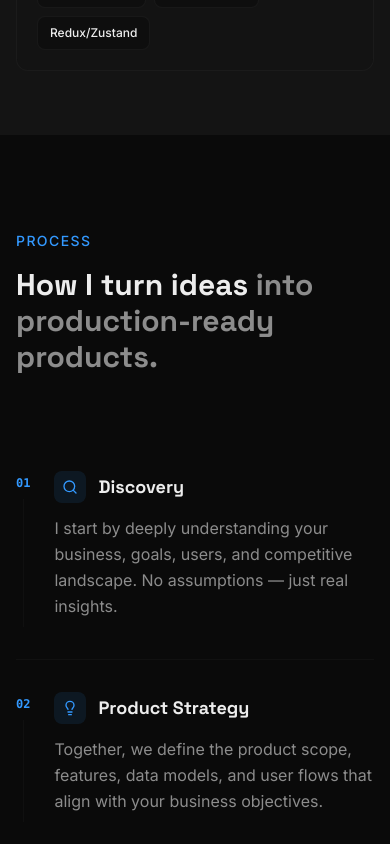
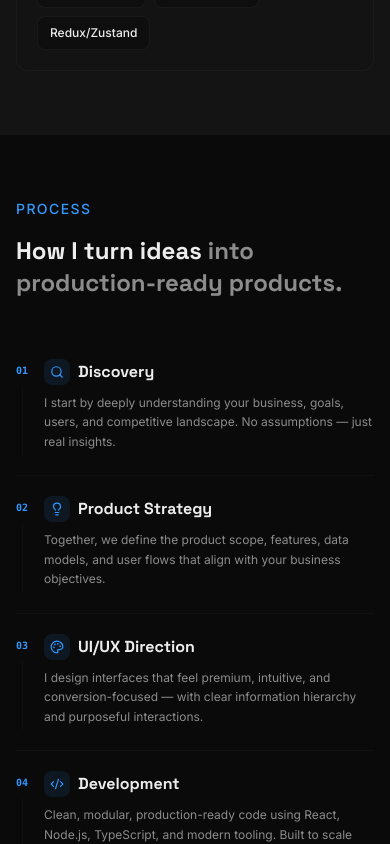
Before and after one commit to Code-With-Fred/ABOUT-ME, a React (Vite) app: page / in a window 390 px wide. Shown: the part 6500-7344 px from the top of the page. Built offline with nearby package versions, Linux system fonts and the light colour scheme.

Commit message:
Changes
Co-authored-by: Code-With-Fred <206179912+Code-With-Fred@users.noreply.github.com>

```diff
--- a/src/components/sections/ProcessSection.tsx
+++ b/src/components/sections/ProcessSection.tsx
@@ -3,36 +3,11 @@ import { useInView } from "react-intersection-observer"
 import { Search, Lightbulb, Palette, Code2, Rocket } from "lucide-react"
 
 const steps = [
-  {
-    icon: Search,
-    number: "01",
-    title: "Discovery",
-    description: "I start by deeply understanding your business, goals, users, and competitive landscape. No assumptions — just real insights.",
-  },
-  {
-    icon: Lightbulb,
-    number: "02",
-    title: "Product Strategy",
-    description: "Together, we define the product scope, features, data models, and user flows that align with your business objectives.",
-  },
-  {
-    icon: Palette,
-    number: "03",
-    title: "UI/UX Direction",
-    description: "I design interfaces that feel premium, intuitive, and conversion-focused — with clear information hierarchy and purposeful interactions.",
-  },
-  {
-    icon: Code2,
-    number: "04",
-    title: "Development",
-    description: "Clean, modular, production-ready code using React, Node.js, TypeScript, and modern tooling. Built to scale from day one.",
-  },
-  {
-    icon: Rocket,
-    number: "05",
-    title: "Launch & Optimize",
-    description: "Rigorous testing, performance tuning, and deployment. Post-launch, I monitor and iterate to maximize product impact.",
-  },
+  { icon: Search, number: "01", title: "Discovery", description: "I start by deeply understanding your business, goals, users, and competitive landscape. No assumptions — just real insights." },
+  { icon: Lightbulb, number: "02", title: "Product Strategy", description: "Together, we define the product scope, features, data models, and user flows that align with your business objectives." },
+  { icon: Palette, number: "03", title: "UI/UX Direction", description: "I design interfaces that feel premium, intuitive, and conversion-focused — with clear information hierarchy and purposeful interactions." },
+  { icon: Code2, number: "04", title: "Development", description: "Clean, modular, production-ready code using React, Node.js, TypeScript, and modern tooling. Built to scale from day one." },
+  { icon: Rocket, number: "05", title: "Launch & Optimize", description: "Rigorous testing, performance tuning, and deployment. Post-launch, I monitor and iterate to maximize product impact." },
 ]
 
 const ProcessSection = () => {
@@ -41,7 +16,7 @@ const ProcessSection = () => {
   return (
     <section
       id="process"
-      className="py-24 sm:py-32 relative"
+      className="py-16 sm:py-24 md:py-32 relative"
       aria-labelledby="process-heading"
     >
       <div className="container mx-auto px-4 sm:px-6">
@@ -64,7 +39,7 @@ const ProcessSection = () => {
             initial={{ opacity: 0, y: 20 }}
             animate={inView ? { opacity: 1, y: 0 } : {}}
             transition={{ delay: 0.1 }}
-            className="text-3xl sm:text-4xl md:text-5xl font-bold font-display mb-16 max-w-3xl"
+            className="text-2xl sm:text-3xl md:text-4xl lg:text-5xl font-bold font-display mb-10 sm:mb-16 max-w-3xl"
           >
             How I turn ideas{" "}
             <span className="text-muted-foreground">into production-ready products.</span>
@@ -79,26 +54,24 @@ const ProcessSection = () => {
                 transition={{ delay: 0.2 + i * 0.1 }}
                 className="group relative"
               >
-                <div className="flex gap-6 sm:gap-8 py-8 border-b border-border/30 hover:border-primary/20 transition-colors">
-                  {/* Number + line */}
+                <div className="flex gap-4 sm:gap-6 md:gap-8 py-5 sm:py-8 border-b border-border/30 hover:border-primary/20 transition-colors">
                   <div className="flex flex-col items-center gap-2 pt-1">
-                    <span className="text-xs font-mono text-primary font-bold">{step.number}</span>
+                    <span className="text-[10px] sm:text-xs font-mono text-primary font-bold">{step.number}</span>
                     {i < steps.length - 1 && (
                       <div className="w-px flex-1 bg-border/30" aria-hidden="true" />
                     )}
                   </div>
 
-                  {/* Content */}
-                  <div className="flex-1 pb-2">
-                    <div className="flex items-center gap-3 mb-3">
-                      <div className="p-2 rounded-lg bg-primary/10 text-primary group-hover:bg-primary/20 transition-colors">
-                        <step.icon className="h-4 w-4" />
+                  <div className="flex-1 pb-1 sm:pb-2">
+                    <div className="flex items-center gap-2 sm:gap-3 mb-2 sm:mb-3">
+                      <div className="p-1.5 sm:p-2 rounded-lg bg-primary/10 text-primary group-hover:bg-primary/20 transition-colors">
+                        <step.icon className="h-3.5 w-3.5 sm:h-4 sm:w-4" />
                       </div>
-                      <h3 className="text-lg sm:text-xl font-bold font-display group-hover:text-primary transition-colors">
+                      <h3 className="text-base sm:text-lg md:text-xl font-bold font-display group-hover:text-primary transition-colors">
                         {step.title}
                       </h3>
                     </div>
-                    <p className="text-muted-foreground leading-relaxed max-w-xl">
+                    <p className="text-xs sm:text-sm md:text-base text-muted-foreground leading-relaxed max-w-xl">
                       {step.description}
                     </p>
                   </div>
--- a/src/index.css
+++ b/src/index.css
@@ -168,4 +168,12 @@
     from { transform: translateX(0); }
     to { transform: translateX(-50%); }
   }
+
+  .scrollbar-hide {
+    -ms-overflow-style: none;
+    scrollbar-width: none;
+  }
+  .scrollbar-hide::-webkit-scrollbar {
+    display: none;
+  }
 }
```
